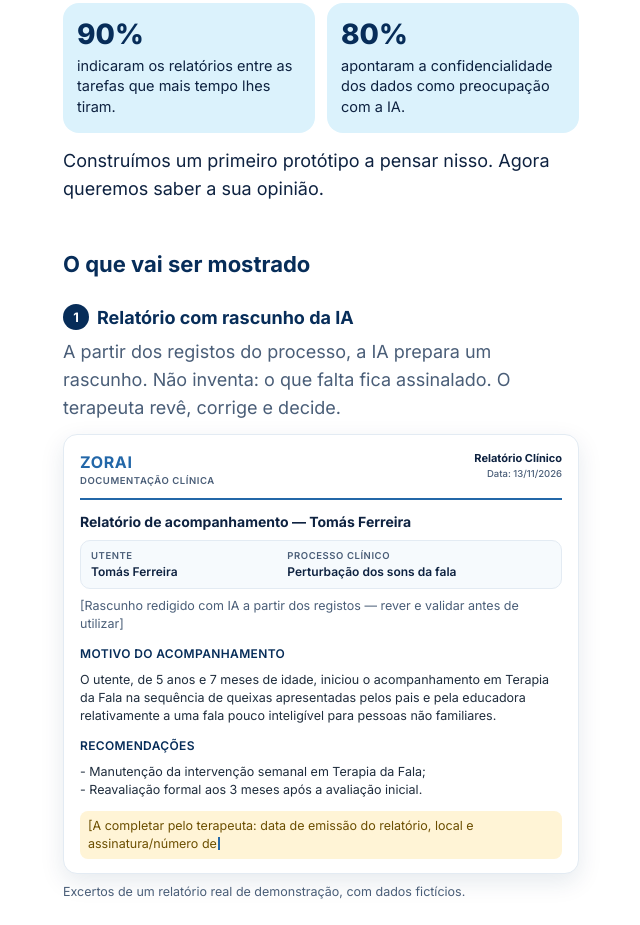
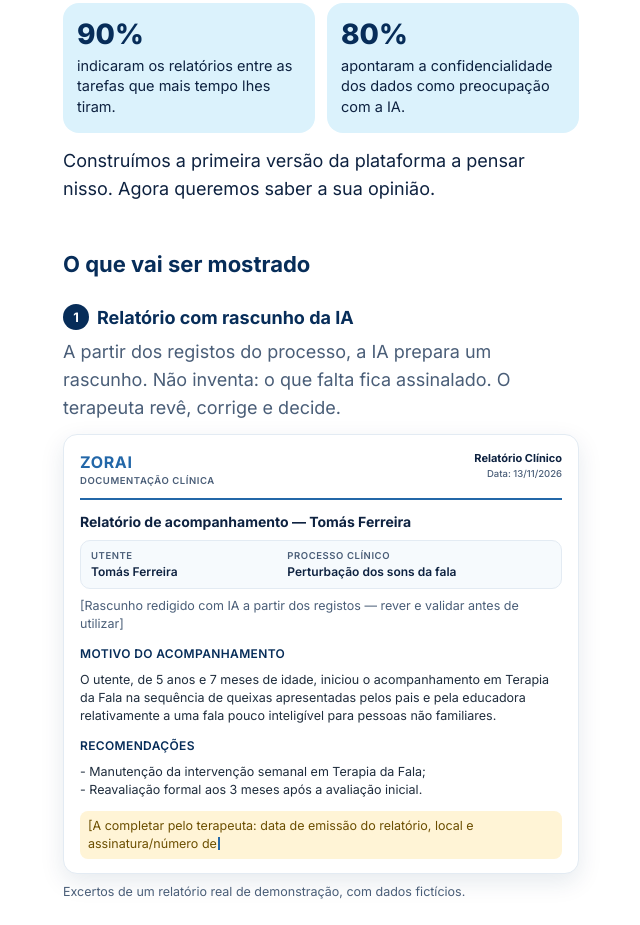
Before and after one commit to danielgm111/zorai-convite, a plain HTML site: page index.html in a window 1280 px wide. Shown: the part 902-1827 px from the top of the page, without its empty margins (319-959 px from the left). Drawn offline with Linux system fonts and the light colour scheme.

Commit message:
Add files via upload

```diff
--- a/index.html
+++ b/index.html
@@ -4,7 +4,7 @@
 <meta charset="utf-8">
 <meta name="viewport" content="width=device-width, initial-scale=1">
 <title>ZORAI · Convite para terapeutas da fala</title>
-<meta name="description" content="Convite para terapeutas da fala: 20 a 30 minutos para conhecer o protótipo da ZORAI, com dados fictícios e sem compromisso.">
+<meta name="description" content="Convite para terapeutas da fala: 20 a 30 minutos para conhecer a primeira versão da ZORAI, com dados fictícios e sem compromisso.">
 <meta name="robots" content="noindex">
 <meta property="og:type" content="website">
 <meta property="og:locale" content="pt_PT">
@@ -185,7 +185,7 @@
       <div class="stat"><b><span class="count" data-to="90">90</span>%</b><span>indicaram os relatórios entre as tarefas que mais tempo lhes tiram.</span></div>
       <div class="stat"><b><span class="count" data-to="80">80</span>%</b><span>apontaram a confidencialidade dos dados como preocupação com a IA.</span></div>
     </div>
-    <p>Construímos um primeiro protótipo a pensar nisso. Agora queremos saber a sua opinião.</p>
+    <p>Construímos a primeira versão da plataforma a pensar nisso. Agora queremos saber a sua opinião.</p>
   </section>
 
   <section>
```
